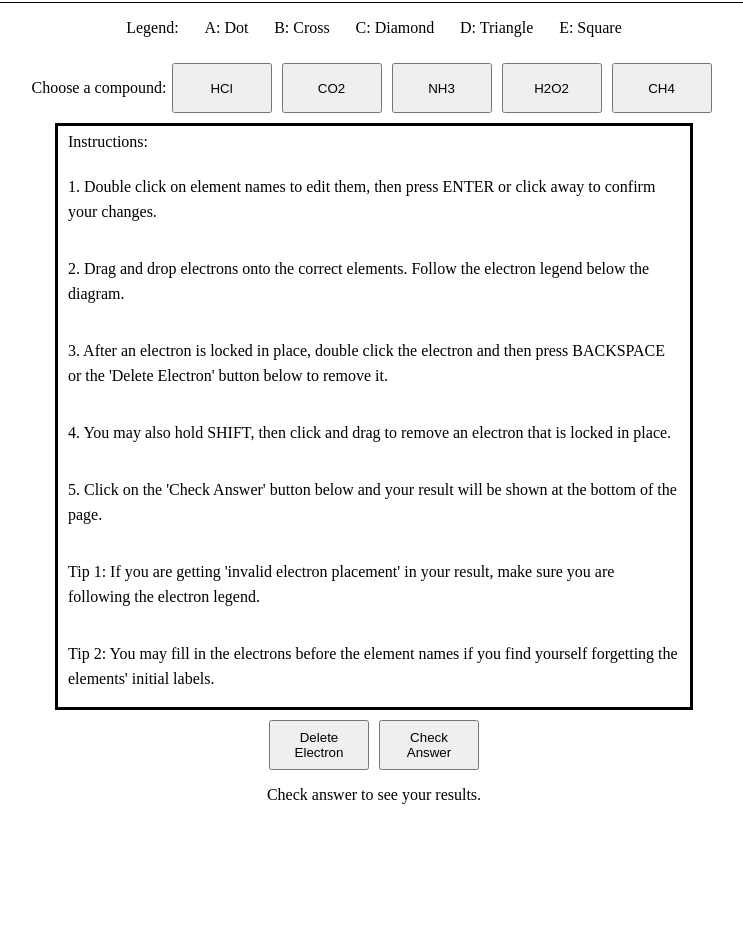
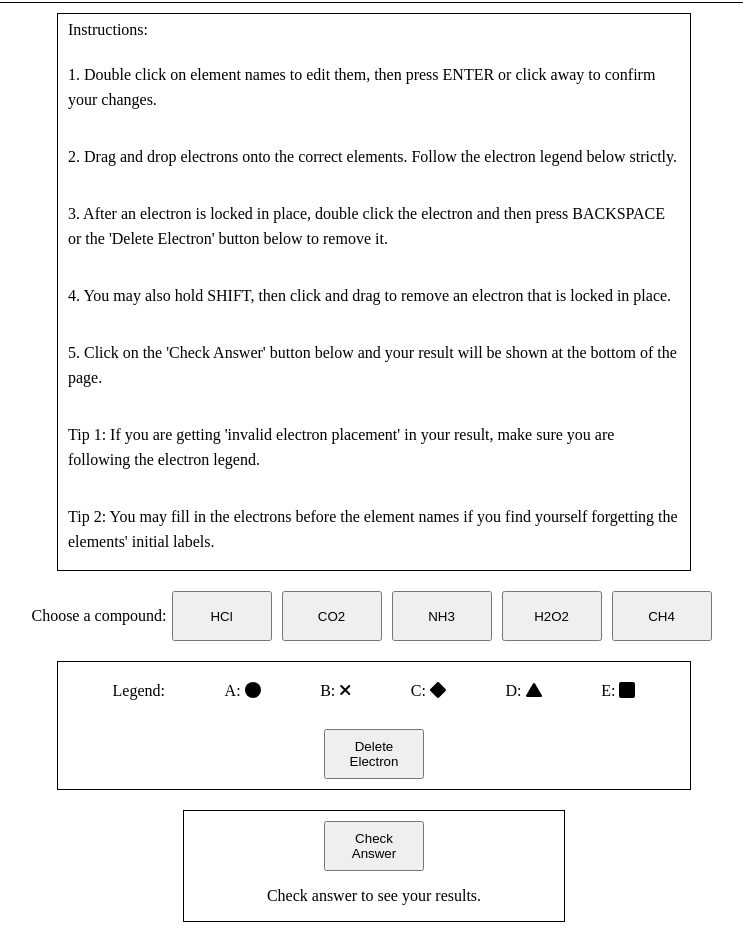
Before and after one commit to HugeNoob/DotAndCross, a plain HTML site: page index.html in a window 1280 px wide. Shown: the part 772-1712 px from the top of the page, without its empty margins (266-1009 px from the left). Before the commit the page ends 1600 px from the top, so only its background shows below. Drawn offline with Linux system fonts and the light colour scheme; a script that the page names is missing.

Commit message:
rearranged items and added icons for legend

```diff
--- a/index.html
+++ b/index.html
@@ -5,6 +5,7 @@
         <meta http-equiv="X-UA-Compatible" content="IE=edge">
         <meta name="viewport" content="width=device-width, initial-scale=1.0">
         <title>Dot and Cross</title>
+        <script src="https://kit.fontawesome.com/804487f5d5.js" crossorigin="anonymous"></script>
         <link rel='stylesheet' href='styles.css'>
     </head>
 
@@ -20,14 +21,16 @@
             <p class='compoundName'>HCl</p>
         </div>
 
-        <div style='display: flex; flex-direction: row; justify-content: center;'>
-            <div class='legend'>
-                <p class='legendText'>Legend:</p>
-                <p class='legendText' id='A'>A: Dot</p>
-                <p class='legendText' id='B'>B: Cross</p>
-                <p class='legendText' id='C'>C: Diamond</p>
-                <p class='legendText' id='D'>D: Triangle</p>
-                <p class='legendText' id='E'>E: Square</p>
+        <div style='display: flex; justify-content: center;'>
+            <div class='instructionsBox'>
+                <p class='instructionsText' style="line-height: 0px;">Instructions:</p>
+                <p class='instructionsText'>1. Double click on element names to edit them, then press ENTER or click away to confirm your changes.</p>
+                <p class='instructionsText'>2. Drag and drop electrons onto the correct elements. Follow the electron legend below strictly.</p>
+                <p class='instructionsText'>3. After an electron is locked in place, double click the electron and then press BACKSPACE or the 'Delete Electron' button below to remove it.</p>
+                <p class='instructionsText'>4. You may also hold SHIFT, then click and drag to remove an electron that is locked in place.</p>
+                <p class='instructionsText'>5. Click on the 'Check Answer' button below and your result will be shown at the bottom of the page. </p>
+                <p class='instructionsText'>Tip 1: If you are getting 'invalid electron placement' in your result, make sure you are following the electron legend.</p>
+                <p class='instructionsText'>Tip 2: You may fill in the electrons before the element names if you find yourself forgetting the elements' initial labels.</p>
             </div>
         </div>
 
@@ -41,25 +44,48 @@
         </div>
 
         <div style='display: flex; justify-content: center;'>
-            <div class='instructionsBox'>
-                <p class='instructionsText' style="line-height: 0px;">Instructions:</p>
-                <p class='instructionsText'>1. Double click on element names to edit them, then press ENTER or click away to confirm your changes.</p>
-                <p class='instructionsText'>2. Drag and drop electrons onto the correct elements. Follow the electron legend below the diagram.</p>
-                <p class='instructionsText'>3. After an electron is locked in place, double click the electron and then press BACKSPACE or the 'Delete Electron' button below to remove it.</p>
-                <p class='instructionsText'>4. You may also hold SHIFT, then click and drag to remove an electron that is locked in place.</p>
-                <p class='instructionsText'>5. Click on the 'Check Answer' button below and your result will be shown at the bottom of the page. </p>
-                <p class='instructionsText'>Tip 1: If you are getting 'invalid electron placement' in your result, make sure you are following the electron legend.</p>
-                <p class='instructionsText'>Tip 2: You may fill in the electrons before the element names if you find yourself forgetting the elements' initial labels.</p>
+            <div class='interfaceBox'>
+                <div class='legend'>
+                    <p class='legendText'>Legend:</p>
+                    <p class='legendText' id='A'>
+                        A: <svg xmlns="http://www.w3.org/2000/svg" width="16" height="16" fill="currentColor" class="bi bi-circle-fill" viewBox="0 0 16 16" style="position:relative; top: 2px">
+                            <circle cx="8" cy="8" r="8"/>
+                          </svg>
+                    </p>
+
+                    <p class='legendText' id='B'>B: <i class="fas fa-times"></i></p>
+
+                    <p class='legendText' id='C'>
+                        C: <svg xmlns="http://www.w3.org/2000/svg" width="16" height="16" fill="currentColor" class="bi bi-diamond-fill" viewBox="0 0 16 16" style="position:relative; top: 2px">
+                            <path fill-rule="evenodd" d="M6.95.435c.58-.58 1.52-.58 2.1 0l6.515 6.516c.58.58.58 1.519 0 2.098L9.05 15.565c-.58.58-1.519.58-2.098 0L.435 9.05a1.482 1.482 0 0 1 0-2.098L6.95.435z"/>
+                          </svg>
+                    </p>
+
+                    <p class='legendText' id='D'>
+                        D: <svg xmlns="http://www.w3.org/2000/svg" width="16" height="16" fill="currentColor" class="bi bi-triangle-fill" viewBox="0 0 16 16" style="position:relative; top: 2px">
+                            <path fill-rule="evenodd" d="M7.022 1.566a1.13 1.13 0 0 1 1.96 0l6.857 11.667c.457.778-.092 1.767-.98 1.767H1.144c-.889 0-1.437-.99-.98-1.767L7.022 1.566z"/>
+                          </svg>
+                    </p>
+
+                    <p class='legendText' id='E'>
+                        E: <svg xmlns="http://www.w3.org/2000/svg" width="16" height="16" fill="currentColor" class="bi bi-square-fill" viewBox="0 0 16 16" style="position:relative; top: 2px">
+                            <path d="M0 2a2 2 0 0 1 2-2h12a2 2 0 0 1 2 2v12a2 2 0 0 1-2 2H2a2 2 0 0 1-2-2V2z"/>
+                          </svg>
+                    </p>
+
+                </div>
+
+                <div class='interactions'>
+                    <button style='height: 50px; width: 100px; margin-left: 5px; margin-right: 5px;' onclick='deleteSelected()'>Delete Electron</button>
+                </div>
             </div>
         </div>
 
-        <div class='interactions'>
-            <button style='height: 50px; width: 100px; margin-left: 5px; margin-right: 5px;' onclick='deleteSelected()'>Delete Electron</button>
-            <button style='height: 50px; width: 100px; margin-left: 5px; margin-right: 5px;' onclick='check()'>Check Answer</button>
-        </div>
-
-        <div class='results'>
-            <p id='results'>Check answer to see your results.</p>
+        <div style='display: flex; justify-content: center;'>
+            <div class='resultsBox'>
+                <button style='height: 50px; width: 100px; margin-top: 10px;' onclick='check()'>Check Answer</button>
+                <p id='results'>Check answer to see your results.</p>
+            </div>
         </div>
 
         <!-- <div class='logging'>
--- a/styles.css
+++ b/styles.css
@@ -30,26 +30,6 @@
     font-size: 20px;
 }
 
-.legend {
-    display: flex;
-    flex-direction: row;
-    justify-content: space-between;
-    width: 40%;
-    text-align: center;
-}
-
-.legendText{
-    margin-left: 5px;
-    margin-right: 5px;
-}
-
-.compoundRow {
-    display: flex;
-    flex-direction: row;
-    justify-content: center;
-    margin-top: 10px;
-}
-
 .instructionsBox {
     display: flex;
     flex-direction: column;
@@ -58,7 +38,7 @@
     margin-top: 10px;
     margin-bottom: 10px;
     border-style: solid;
-    border-color: black;
+    border-width: thin;
     line-height: 25px;
 }
 
@@ -67,16 +47,52 @@
     margin-right: 10px;
 }
 
+.compoundRow {
+    display: flex;
+    flex-direction: row;
+    justify-content: center;
+    margin: 10px;
+}
+
+.interfaceBox {
+    display: flex;
+    flex-direction: column;
+    justify-content: center;
+    width: 50%;
+    margin-top: 10px;
+    margin-bottom: 10px;
+    border-style: solid;
+    border-width: thin;
+    line-height: 25px;
+}
+
+.legend {
+    display: flex;
+    flex-direction: row;
+    justify-content: space-evenly;
+}
+
+.legendText{
+    margin-left: 5px;
+    margin-right: 5px;
+}
+
 .interactions {
     display: flex;
     flex-direction: row;
     justify-content: center;
+    margin: 10px;
 }
 
-.results {
+.resultsBox {
     display: flex;
-    flex-direction: row;
-    justify-content: center;;
+    flex-direction: column;
+    align-items: center;
+    border-style: solid;
+    border-width: thin;
+    margin-top: 10px;
+    margin-bottom: 10px;
+    width: 30%;
 }
 
 .logging {
```
